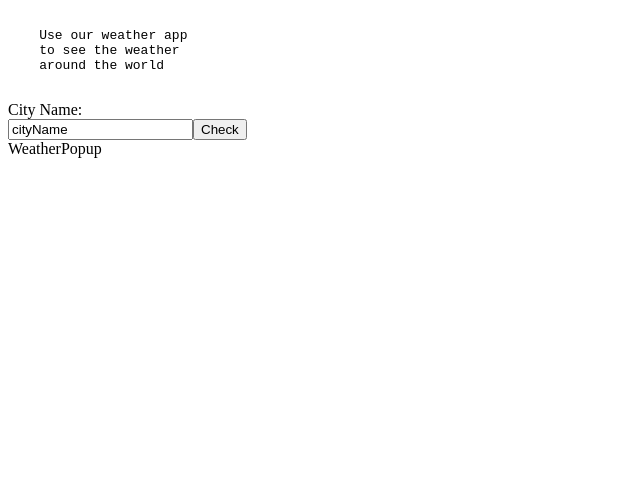
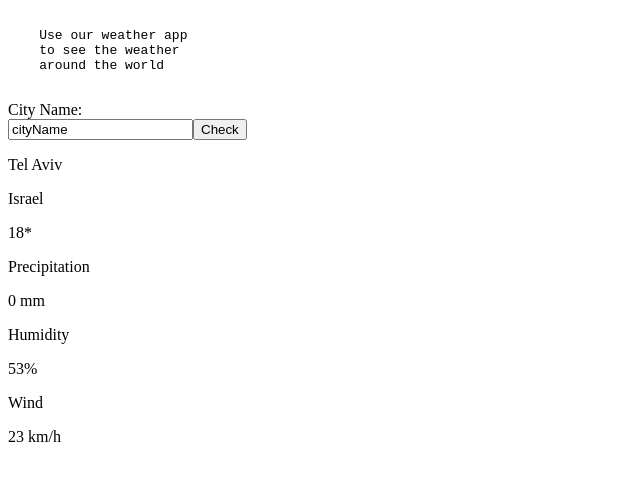
Before and after one commit to RoeiZaro/Fintek-Assignment, a React (Vite) app in the folder Weather-app/: page / in a window 1280 px wide. Shown: the top 480 px of the page, without its empty margins (0-640 px from the left). Built offline with nearby package versions, Linux system fonts and the light colour scheme.

Commit message:
baseline elements with dummy data

```diff
--- a/Weather-app/src/Components/WeatherPopup.jsx
+++ b/Weather-app/src/Components/WeatherPopup.jsx
@@ -1,7 +1,35 @@
 import React from 'react'
 function WeatherPopup() {
   return (
-    <div>WeatherPopup</div>
+    <div>
+         <div id='popup'>
+          <div id='location-section'>
+            <p>Tel Aviv</p>
+            <p>Israel</p>
+          </div>
+
+          <div id='temperature-section'>
+            <p>18*</p>
+          </div>
+
+          <div id='bottom-info'>
+            <div>
+              <p>Precipitation</p>
+              <p>0 mm</p>
+            </div>
+            <div>
+              <p>Humidity</p>
+              <p>53%</p>
+            </div>
+            <div>
+              <p>Wind</p>
+              <p>23 km/h</p>
+            </div>
+        </div>
+
+        </div>
+
+    </div>
   )
 }
 
```
